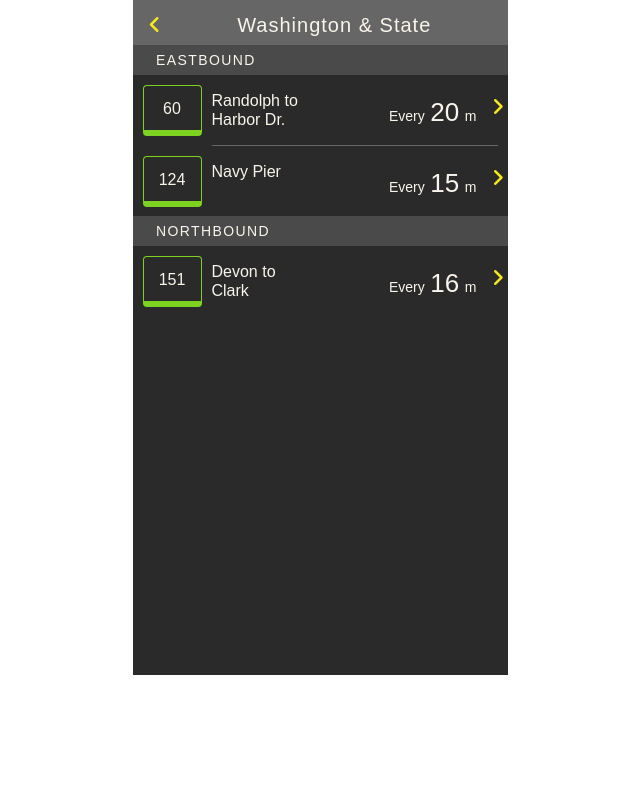
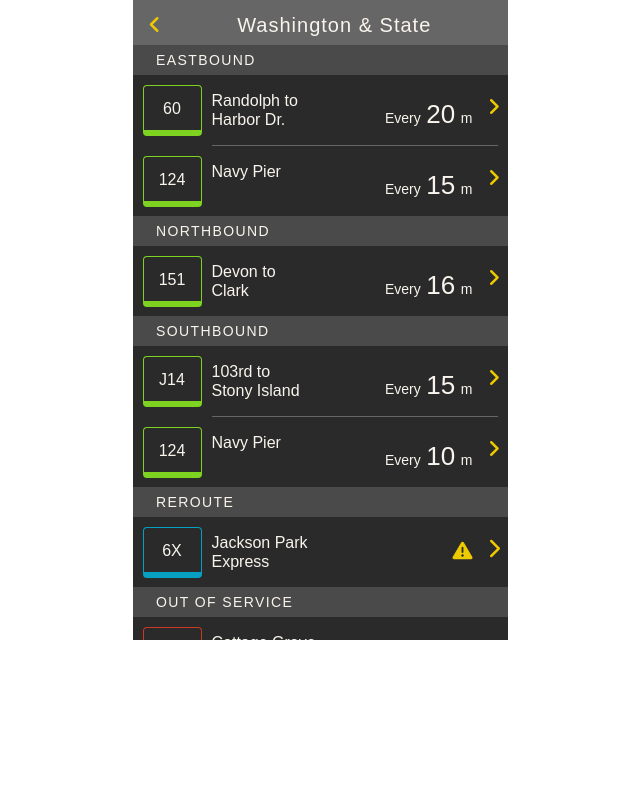
Before and after one commit to kacieguthrie/frontend_challenge, a plain HTML site: page index.html in a window 1280 px wide. Shown: the whole page, without its empty margins (320-960 px from the left). Drawn offline with Linux system fonts and the light colour scheme.

Commit message:
added content and scrolling

```diff
--- a/index.html
+++ b/index.html
@@ -16,10 +16,9 @@
         </div>
         <h1>Washington & State</h1>
       </nav>
-
       <section class="stop-routes">
-        <div class= "active lines">
-        <!-- EASTBOUND BUSSES -->
+       <div class= "active lines">
+          <!-- EASTBOUND BUSSES -->
           <div class= "direction">
             <h3>Eastbound</h3>
           </div>
@@ -75,15 +74,120 @@
               <h5>16</h5>
               <h6>m</h6>
             </div>
-
+            <!-- SOUTHBOUND BUSSES -->
+          </div>
+          <!-- SOUTHBOUND BUSSES -->
+          <div class= "direction">
+            <h3>Southbound</h3>
+          </div>
+          <div class= "route-listing">
+            <div class= "route-number">
+              <h4>J14</h4>
+            </div>
+            <div class= "route-name">
+              <h4>103rd to<br>Stony Island</h4>
+            </div>
+            <div class= "arrow-right">
+              <i class="fa fa-angle-right" aria-hidden="true"></i>
+            </div>
+            <div class= "frequency">
+              <h6>Every</h6>
+              <h5>15</h5>
+              <h6>m</h6>
+            </div>
+          </div>
+          <hr>
+          <div class= "route-listing">
+            <div class= "route-number">
+              <h4>124</h4>
+            </div>
+            <div class= "route-name">
+              <h4>Navy Pier</h4>
+            </div>
+            <div class= "arrow-right">
+              <i class="fa fa-angle-right" aria-hidden="true"></i>
+            </div>
+            <div class= "frequency">
+              <h6>Every</h6>
+              <h5>10</h5>
+              <h6>m</h6>
+            </div>
+          </div>
+       </div>
+       <div class= "reroute">
+         <div class= "direction">
+           <h3>Reroute</h3>
+         </div>
+         <div class= "route-listing">
+           <div class= "route-number">
+             <h4>6X</h4>
+           </div>
+           <div class= "route-name">
+             <h4>Jackson Park<br>Express</h4>
+           </div>
+           <div class= "arrow-right">
+             <i class="fa fa-chevron-right" aria-hidden="true"></i>
+           </div>
+           <div class= "alert">
+             <i class="fa fa-exclamation-triangle" aria-hidden="true"></i>
+           </div>
+       </div>
+       <div class= "out-of-service">
+          <div class= "direction">
+            <h3>Out of Service</h3>
+          </div>
+          <div class= "route-listing" >
+            <div class= "route-number">
+              <h4>4</h4>
+            </div>
+            <div class= "route-name">
+              <h4>Cottage Grove</h4>
+            </div>
+            <div class= "arrow-right">
+              <i class="fa fa-angle-right" aria-hidden="true"></i>
+            </div>
+            <div class= "frequency">
+              <h5>12:10</h5>
+              <h6>am</h6>
+            </div>
+          </div>
+          <hr>
+          <div class= "route-listing">
+            <div class= "route-number">
+              <h4>20</h4>
+            </div>
+            <div class= "route-name">
+              <h4>Madison</h4>
+            </div>
+            <div class= "arrow-right">
+              <i class="fa fa-angle-right" aria-hidden="true"></i>
+            </div>
+            <div class= "frequency">
+              <h5>12:10</h5>
+              <h6>am</h6>
+            </div>
+          </div>
+          <hr>
+          <div class= "route-listing">
+            <div class= "route-number">
+              <h4>157</h4>
+            </div>
+            <div class= "route-name">
+              <h4>Streeterville<br>Taylor</h4>
+            </div>
+            <div class= "arrow-right">
+              <i class="fa fa-angle-right" aria-hidden="true"></i>
+            </div>
+            <div class= "frequency">
+              <h5>6:00</h5>
+              <h6>am</h6>
+            </div>
+          </div>
+          <div class= "footer">
+            <h6>Service will resume at scheduled time</h6>
           </div>
         </div>
-        <div class= "reroute">
-        </div>
-        <div class= "out of service">
-        </div>
       </section>
-
     </div>
   </body>
 </html>
--- a/style.css
+++ b/style.css
@@ -59,13 +59,15 @@ body {
 	font-weight: 300;
 	margin: 0 auto;
 	color: #F9F5ED;
+
 }
 
 .container {
 	background-color: #2A2A2A;
 	margin: 0 auto;
 	width: 375px;
-	height: 675px;
+	height: 640px;
+
 }
 
 nav {
@@ -79,7 +81,7 @@ nav {
 .arrow-left{
 	display: inline-block;
 	float: left;
-	color: #F8E71C;
+	color: #EECA00;
 	margin-left: 16px;
 }
 
@@ -90,6 +92,7 @@ h1 {
 
 .stop-routes {
 	overflow: scroll;
+	height: 595px;
 }
 
 .direction {
@@ -132,6 +135,14 @@ h1 {
 	float: left;
 }
 
+.reroute .route-number {
+	border-color: #06A0C3;
+}
+
+.out-of-service .route-number {
+	border-color: #CB3923;
+}
+
 .route-number h4{
   padding-top: 15px;
 }
@@ -147,14 +158,23 @@ h1 {
 	display: inline;
 	float: right;
 	width: 10px;
-  padding: 22px 16px 0 0;
-	color: #F8E71C;
+  padding: 22px 20px 0 0;
+	color: #EECA00;
+}
+
+.alert {
+	display: inline-block;
+	float: right;
+  padding: 24px 15px 0 0;
+  width: 40%;
+	text-align: right;
+	color: #EECA00;
 }
 
 .frequency {
 	display: inline-block;
 	float: right;
-  padding: 24px 15px 0 0;
+  padding: 26px 15px 0 0;
   width: 40%;
 	text-align: right;
 }
@@ -170,6 +190,12 @@ h1 {
 	font-weight: thin;
 }
 
+.footer {
+	padding: 10px 0 10px 10px;
+	font-size: 0.7em;
+	background-color: #4A4A4A;
+}
+
 hr {
     display: block;
     height: 1px;
```
